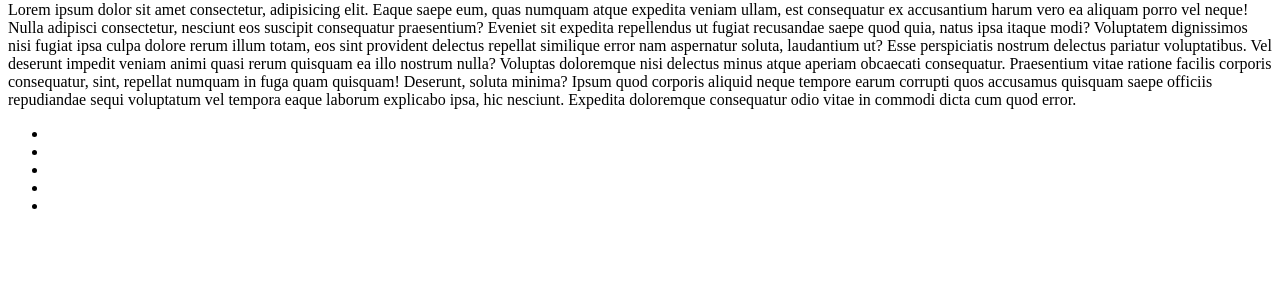
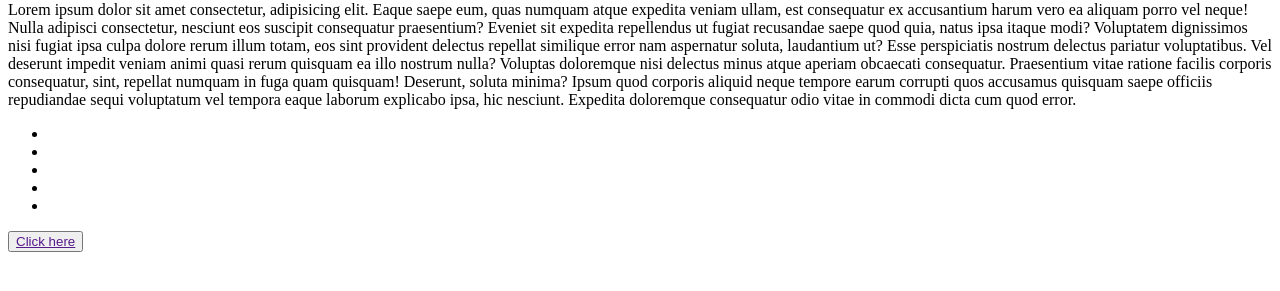
Before and after one commit to romerolae/exampleOfANewRepository, a plain HTML site: page index.html in a window 1280 px wide. Shown: the part 79-370 px from the top of the page. Drawn offline with Linux system fonts and the light colour scheme.

Commit message:
Se agrego un boton muy importante

```diff
--- a/index.html
+++ b/index.html
@@ -44,6 +44,11 @@
 					<li class="list-1"></li>
 				</ul>
 			</nav>
+			<div class="boton">
+				<button>
+					<a href="">Click here</a>
+				</button>
+			</div>
 		</header>
 	</body>
 </html>
```
